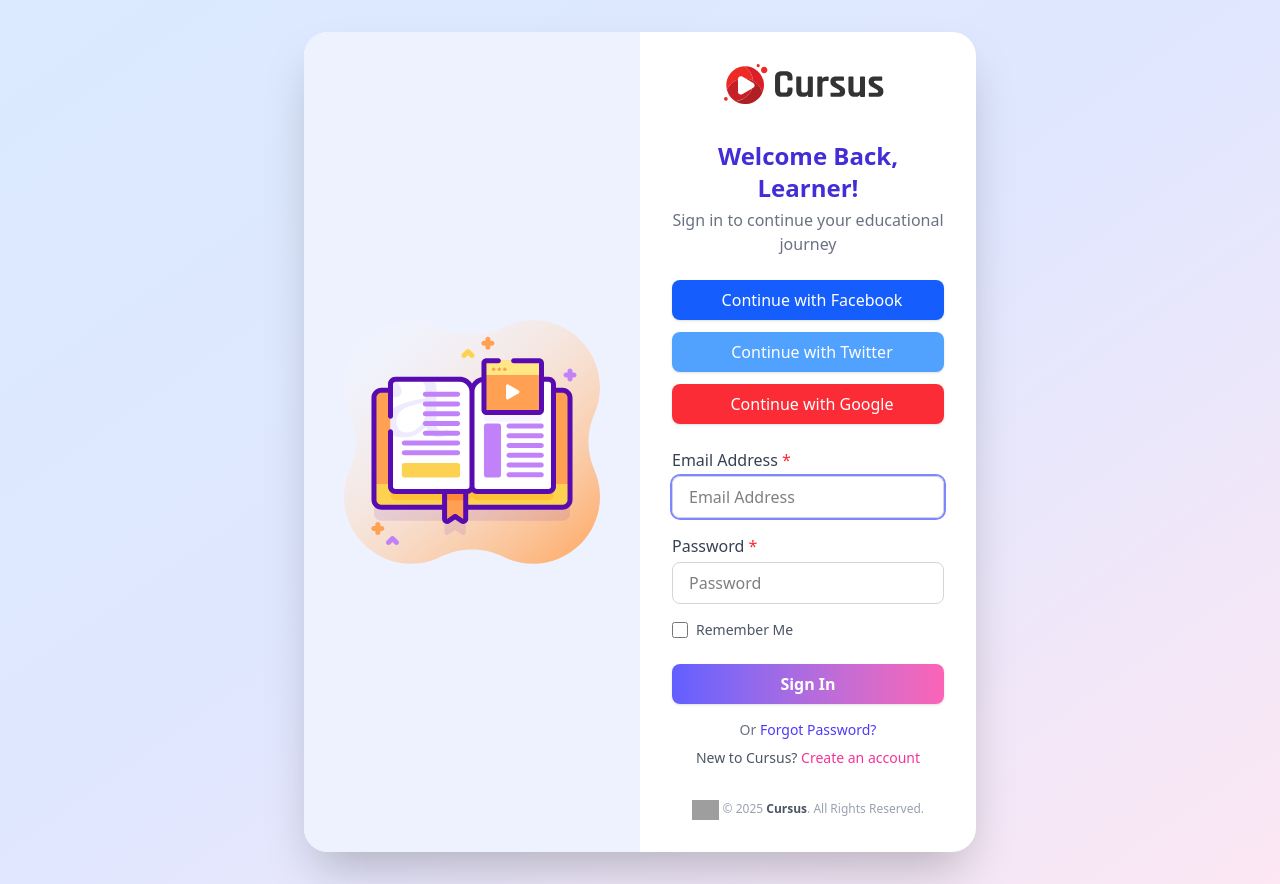
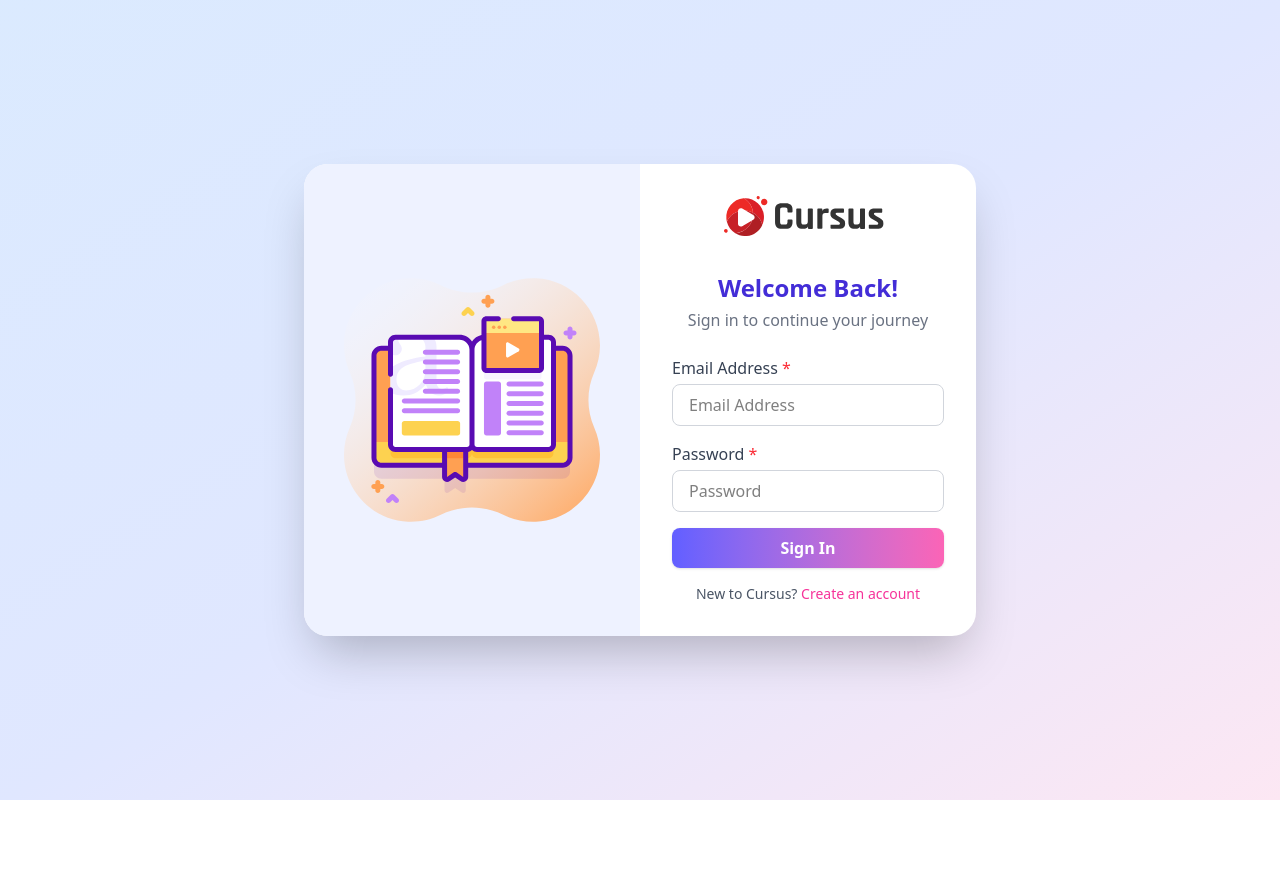
Before and after one commit to Mourya2003/cursus-platform, a React (Vite) app in the folder client/: page /sign_in in a window 1280 px wide. After the commit the page ends 800 px from the top, so only its background shows below. Built offline with nearby package versions, Linux system fonts and the light colour scheme; grey boxes are pictures that could not be loaded.

Commit message:
Update SignIn.jsx

```diff
--- a/client/src/pages/SignIn.jsx
+++ b/client/src/pages/SignIn.jsx
@@ -1,22 +1,20 @@
-
 import React, { useState } from "react";
 import { ToastContainer, toast } from "react-toastify";
 import "react-toastify/dist/ReactToastify.css";
 import logo from "../assets/logo.svg";
 import onlinecourse from "../assets/dashboard/online-course.svg";
-import Loader from "../components/Loader.jsx"; // Import the loader
+import Loader from "../components/Loader.jsx";
+import { useNavigate } from "react-router-dom";
 
 const SignIn = ({ onLogin }) => {
   const [form, setForm] = useState({ email: "", password: "" });
   const [loading, setLoading] = useState(false);
-  const [showLoader, setShowLoader] = useState(false); // NEW
+  const [showLoader, setShowLoader] = useState(false);
+  const navigate = useNavigate();
 
   const handleChange = (e) => {
     const { name, value } = e.target;
-    setForm((prev) => ({
-      ...prev,
-      [name]: value,
-    }));
+    setForm((prev) => ({ ...prev, [name]: value }));
   };
 
   const handleSubmit = async (e) => {
@@ -27,10 +25,7 @@ const SignIn = ({ onLogin }) => {
       const res = await fetch("/api/auth/login", {
         method: "POST",
         headers: { "Content-Type": "application/json" },
-        body: JSON.stringify({
-          email: form.email,
-          password: form.password,
-        }),
+        body: JSON.stringify(form),
       });
 
       const data = await res.json();
@@ -45,23 +40,30 @@ const SignIn = ({ onLogin }) => {
       localStorage.setItem("user", JSON.stringify(data.user));
 
       toast.success("Signed in successfully!");
-
-      // Show fullscreen loader after login
       setShowLoader(true);
       setLoading(false);
 
       setTimeout(() => {
         if (onLogin) onLogin();
+
+        // Role-based redirection
+        const role = data.user.role;
+        if (role === "student") {
+          navigate("/studentdashboard");
+        } else if (role === "instructor") {
+          navigate("/instructordashboard");
+        } else {
+          navigate("/dashboard");
+        }
+
         setShowLoader(false);
       }, 1000);
-
     } catch (err) {
       toast.error("Network error. Please try again.");
       setLoading(false);
     }
   };
 
-  // Show fullscreen loader after login
   if (showLoader) {
     return (
       <div className="min-h-screen flex items-center justify-center bg-white">
@@ -74,116 +76,66 @@ const SignIn = ({ onLogin }) => {
     <div className="min-h-screen flex items-center justify-center bg-gradient-to-br from-blue-100 via-indigo-100 to-pink-100 py-8 px-4">
       <ToastContainer position="top-center" autoClose={3000} />
       <div className="w-full max-w-2xl bg-white rounded-3xl shadow-2xl p-0 md:flex md:overflow-hidden">
-        {/* Illustration Section */}
+        {/* Illustration */}
         <div className="hidden md:flex items-center justify-center bg-indigo-50 p-8 md:w-1/2">
-          <img
-            src={onlinecourse}
-            alt="Education Illustration"
-            className="w-64 h-64 object-contain"
-          />
+          <img src={onlinecourse} alt="Education Illustration" className="w-64 h-64 object-contain" />
         </div>
-        {/* Login Form Section */}
+        {/* Form */}
         <div className="w-full md:w-1/2 p-8">
           <div className="flex flex-col items-center mb-6">
             <a href="/" className="mb-3">
               <img src={logo} alt="Platform Logo" className="h-10" />
             </a>
           </div>
-          <h2 className="text-2xl font-bold text-indigo-700 mb-1 text-center">Welcome Back, Learner!</h2>
-          <p className="text-gray-500 mb-6 text-center">Sign in to continue your educational journey</p>
-          <div className="flex flex-col gap-3 mb-6">
-            <button className="flex items-center justify-center gap-2 bg-blue-600 hover:bg-blue-700 text-white font-medium py-2 rounded-lg shadow transition">
-              <i className="uil uil-facebook-f"></i> Continue with Facebook
-            </button>
-            <button className="flex items-center justify-center gap-2 bg-blue-400 hover:bg-blue-500 text-white font-medium py-2 rounded-lg shadow transition">
-              <i className="uil uil-twitter"></i> Continue with Twitter
-            </button>
-            <button className="flex items-center justify-center gap-2 bg-red-500 hover:bg-red-600 text-white font-medium py-2 rounded-lg shadow transition">
-              <i className="uil uil-google"></i> Continue with Google
-            </button>
-          </div>
-          <form onSubmit={handleSubmit} autoComplete="on">
+          <h2 className="text-2xl font-bold text-indigo-700 mb-1 text-center">Welcome Back!</h2>
+          <p className="text-gray-500 mb-6 text-center">Sign in to continue your journey</p>
+          <form onSubmit={handleSubmit}>
             <div className="mb-4">
               <label htmlFor="id_email" className="block text-gray-700 font-medium mb-1">
                 Email Address <span className="text-red-500">*</span>
               </label>
-              <div className="relative">
               <input
-                  className="w-full pl-4 pr-10 py-2 border border-gray-300 rounded-lg focus:outline-none focus:ring-2 focus:ring-indigo-400 transition"
                 type="email"
                 name="email"
                 id="id_email"
+                className="w-full pl-4 pr-4 py-2 border border-gray-300 rounded-lg focus:outline-none focus:ring-2 focus:ring-indigo-400 transition"
+                placeholder="Email Address"
                 required
-                  maxLength="64"
-                  placeholder="Email Address"
-                  autoFocus
+                autoComplete="email"
                 value={form.email}
                 onChange={handleChange}
-                  autoComplete="email"
               />
-                <i className="uil uil-envelope absolute right-3 top-1/2 transform -translate-y-1/2 text-gray-400"></i>
-              </div>
             </div>
             <div className="mb-4">
               <label htmlFor="id_password" className="block text-gray-700 font-medium mb-1">
                 Password <span className="text-red-500">*</span>
               </label>
-              <div className="relative">
               <input
-                  className="w-full pl-4 pr-10 py-2 border border-gray-300 rounded-lg focus:outline-none focus:ring-2 focus:ring-indigo-400 transition"
                 type="password"
                 name="password"
                 id="id_password"
+                className="w-full pl-4 pr-4 py-2 border border-gray-300 rounded-lg focus:outline-none focus:ring-2 focus:ring-indigo-400 transition"
+                placeholder="Password"
                 required
-                  maxLength="64"
-                  placeholder="Password"
+                autoComplete="current-password"
                 value={form.password}
                 onChange={handleChange}
-                  autoComplete="current-password"
               />
-                <i className="uil uil-key-skeleton-alt absolute right-3 top-1/2 transform -translate-y-1/2 text-gray-400"></i>
-              </div>
-            </div>
-            <div className="flex items-center mb-6">
-              <input
-                type="checkbox"
-                id="remember"
-                name="remember"
-                autoComplete="on"
-                className="h-4 w-4 text-indigo-600 border-gray-300 rounded focus:ring-indigo-500"
-              />
-              <label htmlFor="remember" className="ml-2 block text-gray-600 text-sm">
-                Remember Me
-              </label>
             </div>
             <button
-              className="w-full bg-gradient-to-r from-indigo-500 to-pink-400 hover:from-pink-500 hover:to-indigo-600 text-white font-bold py-2 rounded-lg shadow transition mb-4 flex items-center justify-center"
               type="submit"
               disabled={loading}
+              className="w-full bg-gradient-to-r from-indigo-500 to-pink-400 hover:from-pink-600 hover:to-indigo-600 text-white font-bold py-2 rounded-lg shadow transition mb-4 flex items-center justify-center"
             >
-              {loading ? (
-                <>
-                  <Loader />
-                  <span className="ml-2">Signing In...</span>
-                </>
-              ) : (
-                "Sign In"
-              )}
+              {loading ? <Loader /> : "Sign In"}
             </button>
           </form>
-          <p className="text-center text-gray-500 text-sm mb-2">
-            Or <a href="/forgot_password" className="text-indigo-600 hover:underline">Forgot Password?</a>
-          </p>
           <p className="text-center text-gray-600 text-sm">
-            New to Cursus?{' '}
+            New to Cursus?{" "}
             <a href="/sign_up" className="text-pink-500 font-medium hover:underline">
               Create an account
             </a>
           </p>
-          <div className="mt-8 text-center text-gray-400 text-xs">
-            <img src="/images/sign_logo.png" alt="" className="inline h-5 mr-1" />
-            © 2025 <strong className="font-semibold text-gray-600">Cursus</strong>. All Rights Reserved.
-          </div>
         </div>
       </div>
     </div>
```
Lines whose indentation alone changed are shown as unchanged.
